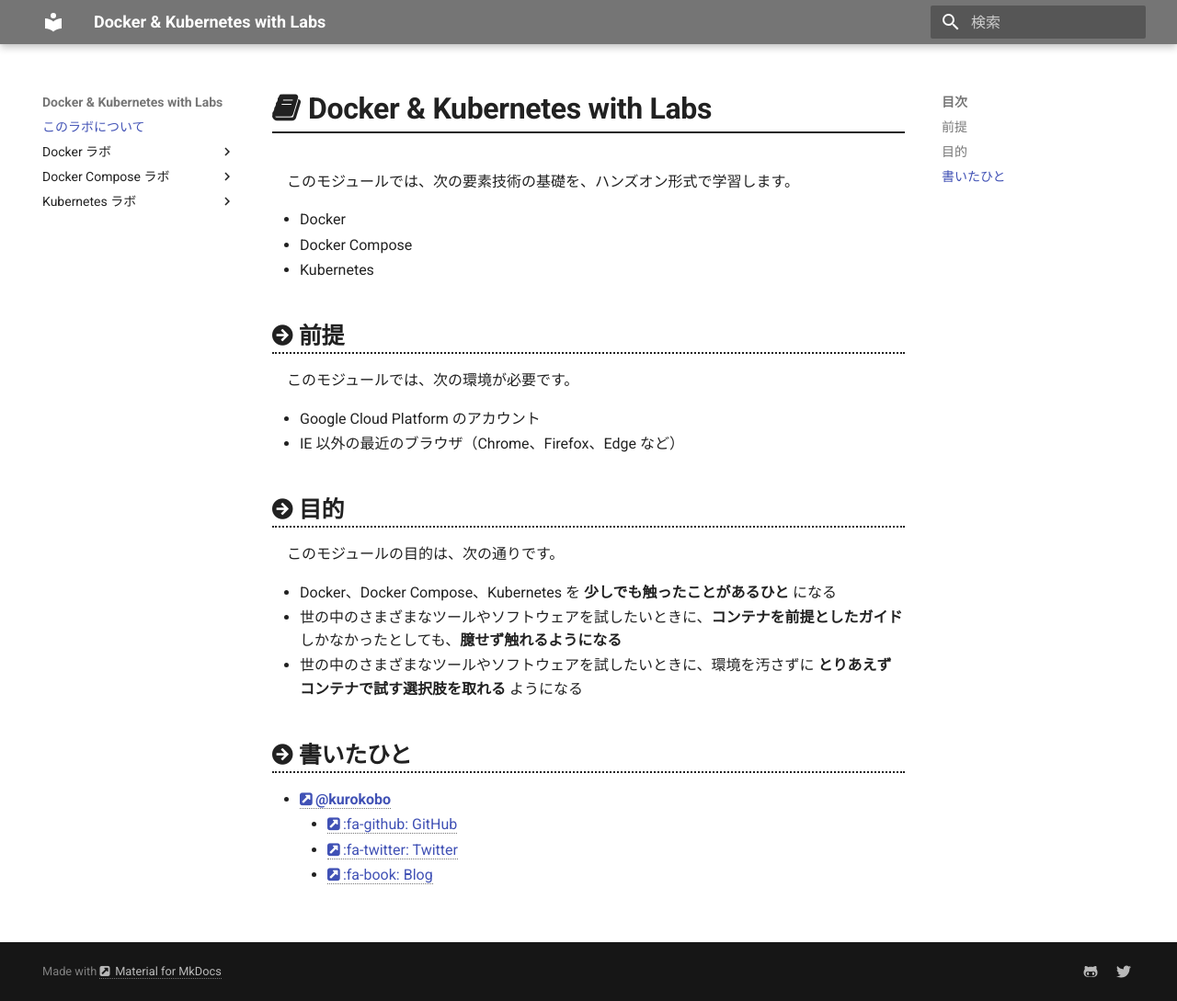
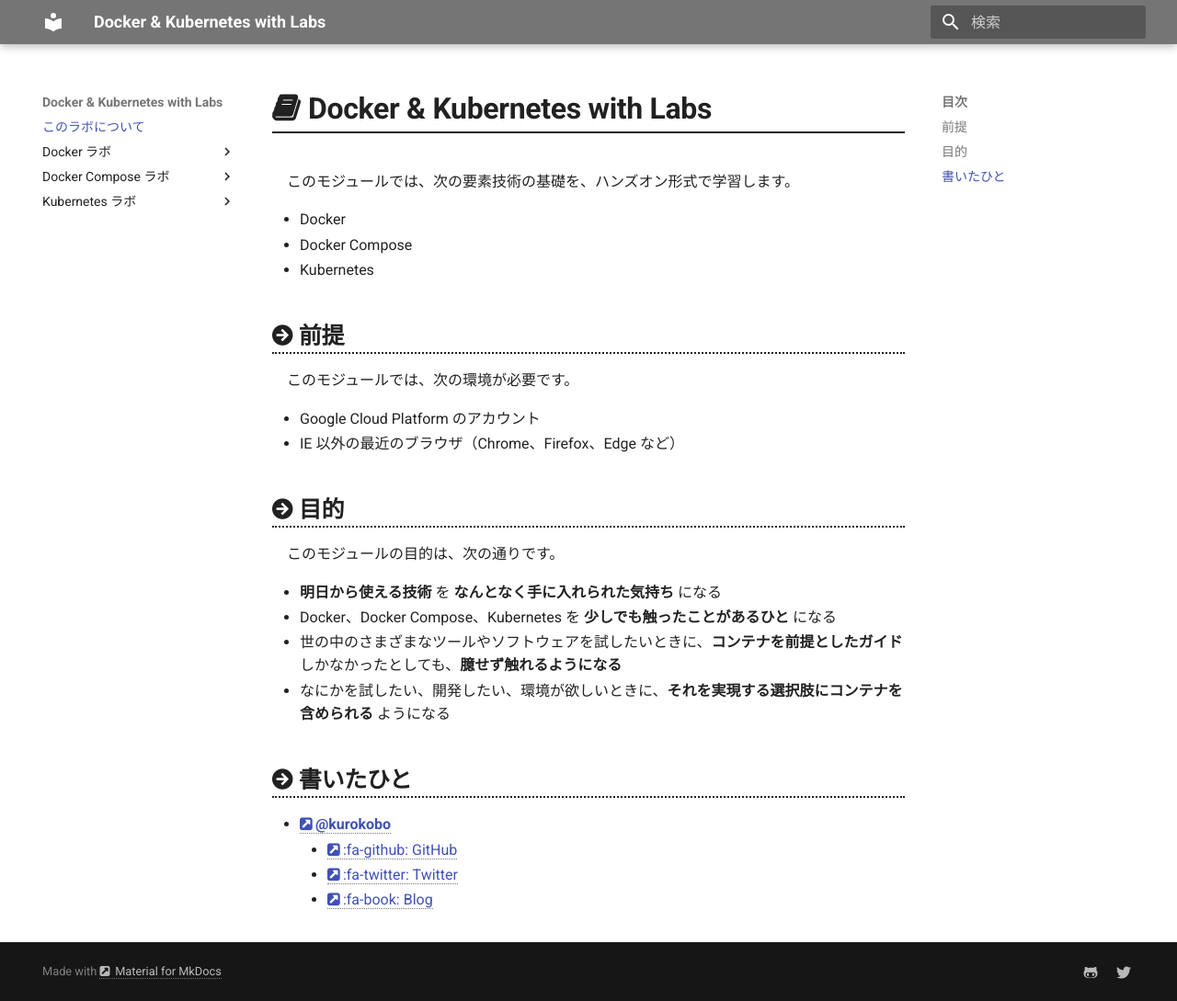
Before and after one commit to piperjapan/codes, an MkDocs documentation site: the page built from Module10/docs/docs/index.md, in a window 1280 px wide and 1089 px high. Shown: the whole window at 92% size. Built offline with MkDocs 1.6.1 and Material for MkDocs 9.7.7, drawn with Linux system fonts in a browser that asks for light colours.

```diff
--- a/Module10/docs/docs/index.md
+++ b/Module10/docs/docs/index.md
@@ -19,9 +19,10 @@
 
 このモジュールの目的は、次の通りです。
 
+* **明日から使える技術** を **なんとなく手に入れられた気持ち** になる
 * Docker、Docker Compose、Kubernetes を **少しでも触ったことがあるひと** になる
 * 世の中のさまざまなツールやソフトウェアを試したいときに、**コンテナを前提としたガイド** しかなかったとしても、**臆せず触れるようになる**
-* 世の中のさまざまなツールやソフトウェアを試したいときに、環境を汚さずに **とりあえずコンテナで試す選択肢を取れる** ようになる
+* なにかを試したい、開発したい、環境が欲しいときに、**それを実現する選択肢にコンテナを含められる** ようになる
 
 
 ## 書いたひと
```
Also changed, not shown: Module10/docs/docs/lab-compose-deploy.md (+14 -2 lines), Module10/docs/docs/lab-docker-override.md (+8 -0 lines), Module10/docs/docs/lab-docker-run.md (+2 -2 lines), Module10/docs/docs/lab-docker-shell.md (+7 -1 lines), Module10/docs/docs/lab-k8s-deploy.md (+1 -1 lines), 1 other file.
